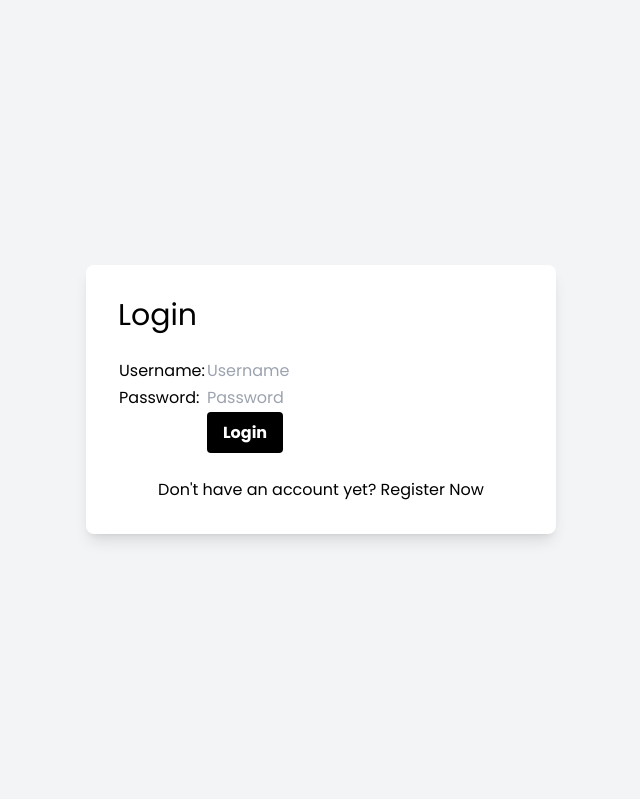
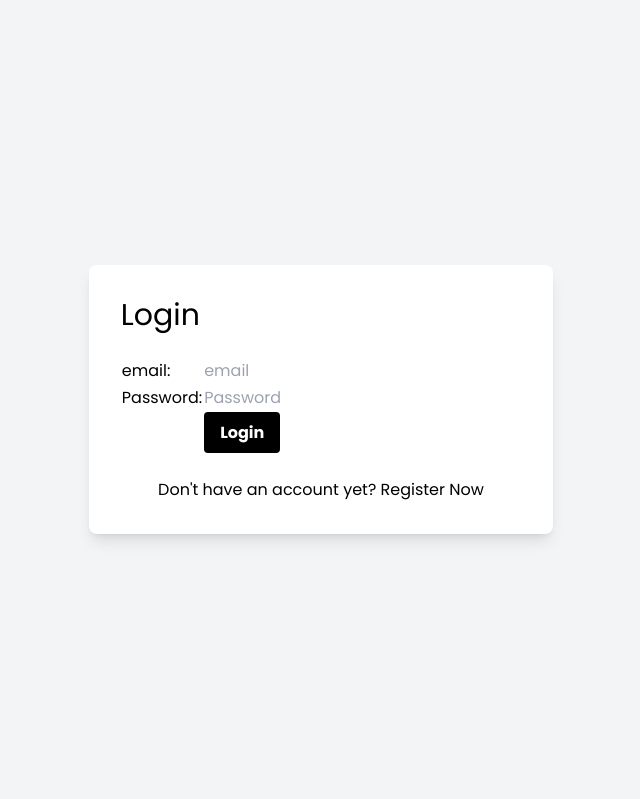
Before and after one commit to rontrying/TK-BASDAT-C17, a Django app: page /auth/login/ in a window 1280 px wide. Shown: the part 53-852 px from the top of the page, without its empty margins (319-959 px from the left). Run offline with Django 4.2, Linux system fonts and the light colour scheme; some libraries are stand-ins or nearby versions.

Commit message:
add navbar

```diff
--- a/authentication/templates/login.html
+++ b/authentication/templates/login.html
@@ -9,8 +9,8 @@
             {% csrf_token %}
             <table class="mb-6">
                 <tr>
-                    <td>Username: </td>
-                    <td><input type="text" name="username" placeholder="Username" class="form-control border-black"></td>
+                    <td>email: </td>
+                    <td><input type="email" name="email" id="email" placeholder="email" class="form-control border-black"></td>
                 </tr>
 
                 <tr>
--- a/authentication/views.py
+++ b/authentication/views.py
@@ -40,14 +40,14 @@ def register_label(request):
 
 def login_user(request):
     if request.method == 'POST':
-        username = request.POST.get('username')
+        email = request.POST.get('email')
         password = request.POST.get('password')
-        user = authenticate(request, username=username, password=password)
+        user = authenticate(request, email=email, password=password)
         if user is not None:
             login(request, user)
             return redirect('homepage')
         else:
-            messages.info(request, 'Sorry, incorrect username or password. Please try again.')
+            messages.info(request, 'Sorry, incorrect email or password. Please try again.')
     context = {}
     return render(request, 'login.html', context)
 
--- a/base/templates/base.html
+++ b/base/templates/base.html
@@ -31,27 +31,32 @@
                     <div class="flex items-center">
                         <a href="#" class="text-gray-800 text-xl font-bold">Marmut</a>
                         <!-- Primary Navigation Menu -->
-                        {% if user.is_authenticated %}
+                        <!-- {% if user.is_authenticated %} -->
                         <div class="ml-10 space-x-4">
                             <a href="/" class="text-gray-800 hover:text-gray-600 transition-colors duration-300">Dashboard</a>
-                            <a href="/about" class="text-gray-800 hover:text-gray-600 transition-colors duration-300">About</a>
-                            <a href="/services" class="text-gray-800 hover:text-gray-600 transition-colors duration-300">Services</a>
-                            <a href="/contact" class="text-gray-800 hover:text-gray-600 transition-colors duration-300">Contact</a>
-                            <a href="{% url 'album_and_song:show_main' %}" class="text-gray-800 hover:text-gray-600 transition-colors duration-300">Kelola Album & Songs</a>
+                            <a href="/about" class="text-gray-800 hover:text-gray-600 transition-colors duration-300">Chart</a>
+                            <a href="/services" class="text-gray-800 hover:text-gray-600 transition-colors duration-300">Search Bar</a>
+                            <a href="/contact" class="text-gray-800 hover:text-gray-600 transition-colors duration-300">Kelola Playlist</a>
+                            <a href="{% url 'album_and_song:show_main' %}" class="text-gray-800 hover:text-gray-600 transition-colors duration-300">Langganan Paket</a>
                             <a href="{% url 'royalti:list_royalti' %}" class="text-gray-800 hover:text-gray-600 transition-colors duration-300">Royalti</a>
+                            <a href="/" class="text-gray-800 hover:text-gray-600 transition-colors duration-300">Kelola Downloaded Songs</a>
+                            <a href="/" class="text-gray-800 hover:text-gray-600 transition-colors duration-300">Kelola Podcast</a>
+                            <a href="/" class="text-gray-800 hover:text-gray-600 transition-colors duration-300">Kelola Album & Songs</a>
+                            <a href="/" class="text-gray-800 hover:text-gray-600 transition-colors duration-300">Kelola Album</a>
+                            <a href="/" class="text-gray-800 hover:text-gray-600 transition-colors duration-300"> Cek Royalti</a>
                         </div>
-                        {% endif %}
+                        <!-- {% endif %} -->
                     </div>
                     <!-- Secondary Navigation Menu -->
                     <div class="flex items-center space-x-4">
-                        {% if user.is_authenticated %}
+                        <!-- {% if user.is_authenticated %} -->
                         <!-- Jika pengguna sudah login, tampilkan link logout -->
                         <a href="{% url 'authentication:logout_user' %}" class="text-gray-800 hover:text-gray-600 transition-colors duration-300">Log Out</a>
-                        {% else %}
+                        <!-- {% else %} -->
                         <!-- Jika pengguna belum login, tampilkan link login dan sign up -->
                         <a href="{% url 'authentication:login_user' %}" class="text-gray-800 hover:text-gray-600 transition-colors duration-300">Log In</a>
                         <a href="{% url 'authentication:register' %}" class="text-blue-600 hover:text-blue-400 transition-colors duration-300">Sign Up</a>
-                        {% endif %}
+                        <!-- {% endif %} -->
                     </div>
                 </div>
             </div>
```
